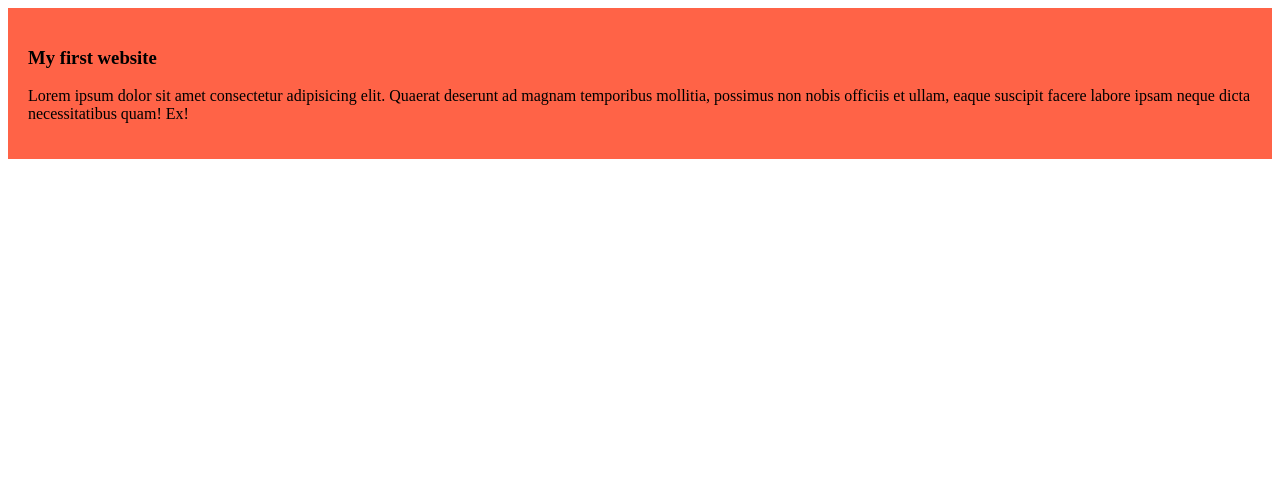
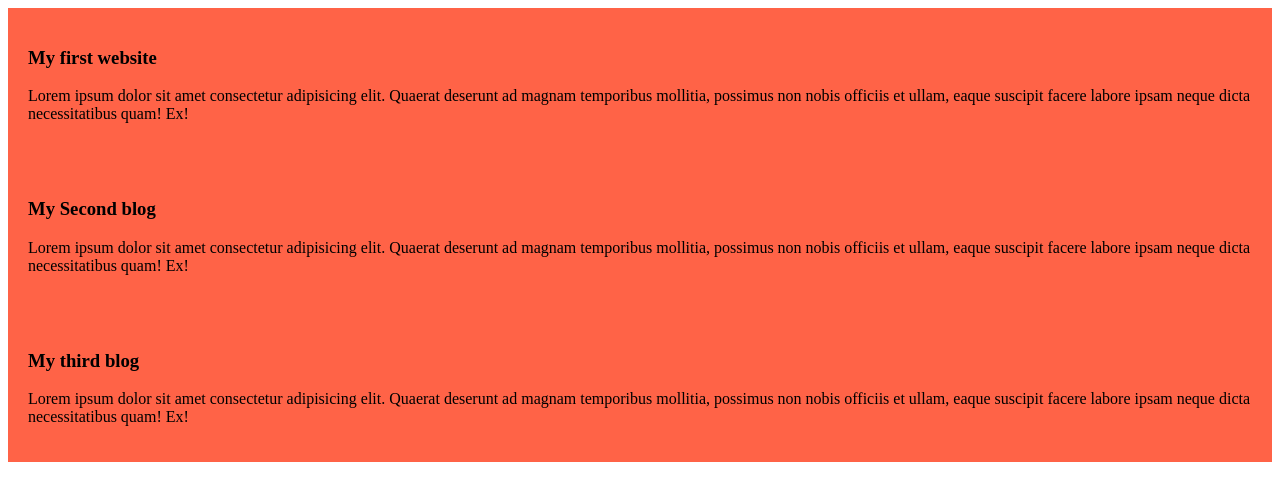
Before and after one commit to MdAbdullah1212/my-simple-website, a plain HTML site: page index.html in a window 1280 px wide. Drawn offline with Linux system fonts and the light colour scheme.

Commit message:
blog add

```diff
--- a/index.html
+++ b/index.html
@@ -11,5 +11,13 @@
         <h3>My first website</h3>
         <p>Lorem ipsum dolor sit amet consectetur adipisicing elit. Quaerat deserunt ad magnam temporibus mollitia, possimus non nobis officiis et ullam, eaque suscipit facere labore ipsam neque dicta necessitatibus quam! Ex!</p>
     </div>
+    <div>
+        <h3>My Second blog</h3>
+        <p>Lorem ipsum dolor sit amet consectetur adipisicing elit. Quaerat deserunt ad magnam temporibus mollitia, possimus non nobis officiis et ullam, eaque suscipit facere labore ipsam neque dicta necessitatibus quam! Ex!</p>
+    </div>
+    <div>
+        <h3>My third blog</h3>
+        <p>Lorem ipsum dolor sit amet consectetur adipisicing elit. Quaerat deserunt ad magnam temporibus mollitia, possimus non nobis officiis et ullam, eaque suscipit facere labore ipsam neque dicta necessitatibus quam! Ex!</p>
+    </div>
 </body>
 </html>
```
